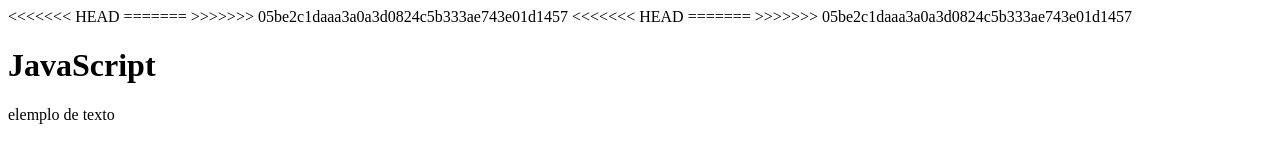
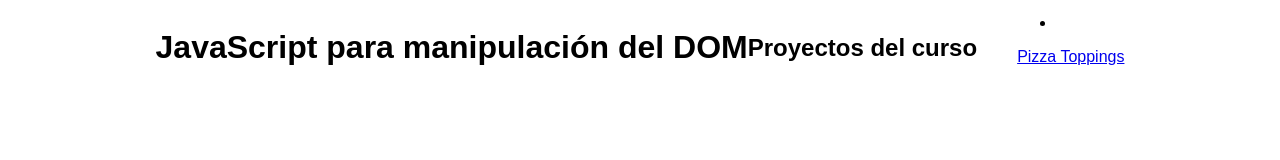
Before and after one commit to elCoco99/curso-dom-js, a plain HTML site: page index.html in a window 1280 px wide. Drawn offline with Linux system fonts and the light colour scheme.

Commit message:
Agregar CSS básico

```diff
--- a/index.html
+++ b/index.html
@@ -1,21 +1,18 @@
 <!DOCTYPE html>
-<<<<<<< HEAD
 <html lang="es">
-=======
-<html lang="en">
->>>>>>> 05be2c1daaa3a0a3d0824c5b333ae743e01d1457
 <head>
   <meta charset="UTF-8">
   <meta name="viewport" content="width=device-width, initial-scale=1.0">
   <title>Manipulación del DOM</title>
+  <link rel="stylesheet" href="./styles.css">
 </head>
 <body>
-<<<<<<< HEAD
-  <!-- comentario -->
-
-=======
->>>>>>> 05be2c1daaa3a0a3d0824c5b333ae743e01d1457
-  <h1>JavaScript</h1>
-  <p>elemplo de texto</p>
+  <h1>JavaScript para manipulación del DOM</h1>
+  <h2>Proyectos del curso</h2>
+  <li>
+    <ol>
+      <a href="./pizza-topping/index.html">Pizza Toppings</a>
+    </ol>
+  </li>
 </body>
 </html>
--- a/pizza-topping/styles.css
+++ b/pizza-topping/styles.css
@@ -0,0 +1,3 @@
+html {
+  font-family: Arial, "Helvetica Neue", Helvetica, sans-serif;
+}
--- /dev/null
+++ b/styles.css
@@ -0,0 +1,11 @@
+html {
+  font-family: Arial, "Helvetica Neue", Helvetica, sans-serif;
+
+}
+
+body {
+  display: flex;
+  align-items: center;
+  text-align: center;
+  justify-content: center;
+}
```
Also changed, not shown: pizza-topping/index.html (+4 -2 lines).
